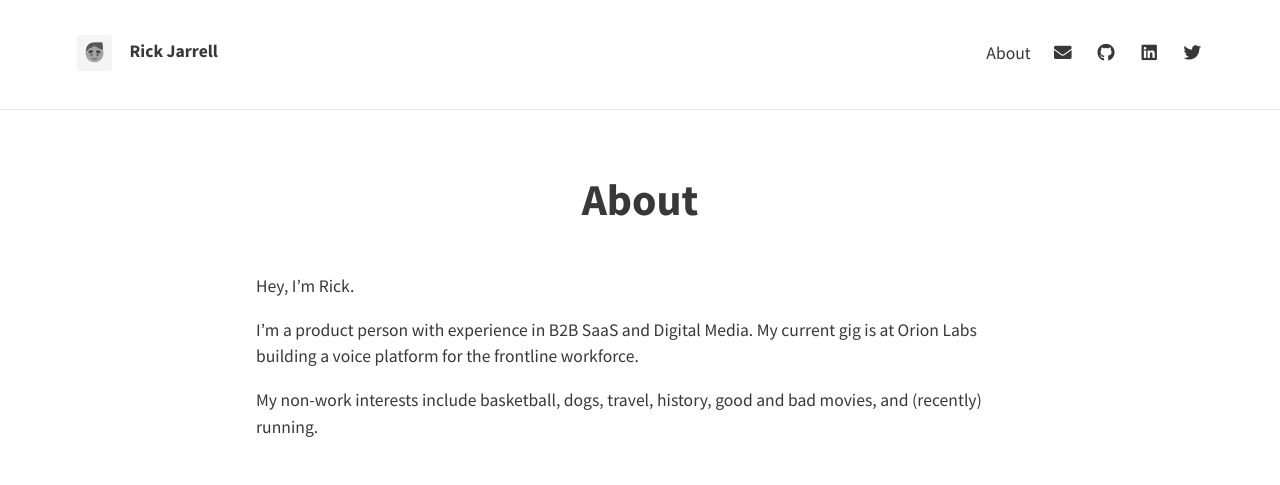
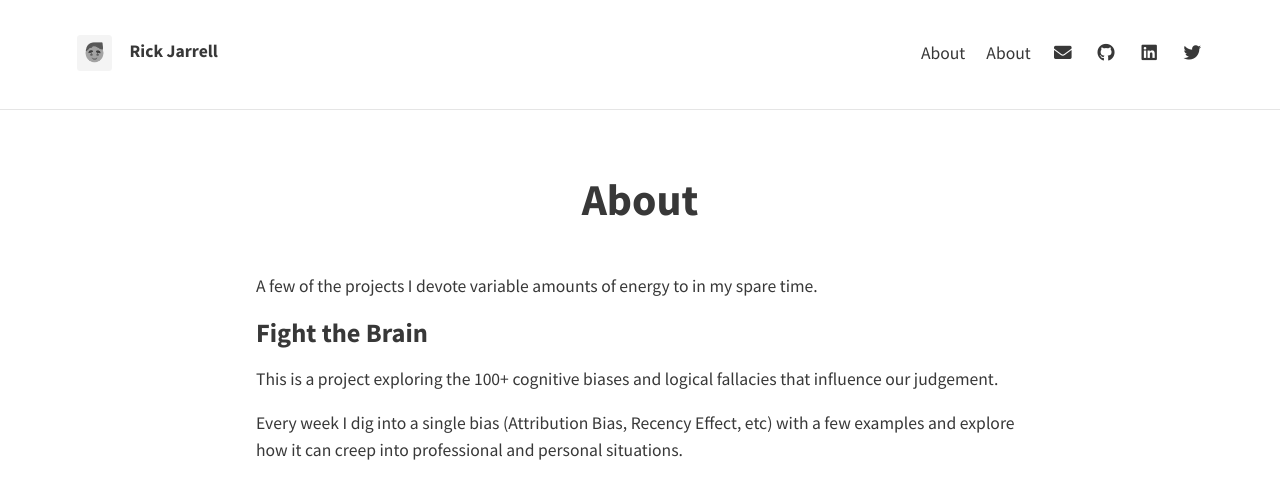
Before and after one commit to rickjarrell/blerg, a Jekyll site: the page built from projects.md, in a window 1280 px wide. Shown: the top 485 px of the page. Built offline with Jekyll 4.4.1, drawn with Linux system fonts in a browser that asks for light colours; nearby versions of some CDN libraries; some of the changed text lies outside the part shown.

Commit message:
projects

```diff
--- /dev/null
+++ b/projects.md
@@ -0,0 +1,17 @@
+---
+layout: page
+title: About
+permalink: /about/
+---
+A few of the projects I devote variable amounts of energy to in my spare time.
+### Fight the Brain
+This is a project exploring the 100+ cognitive biases and logical fallacies that influence our judgement.
+
+Every week I dig into a single bias (Attribution Bias, Recency Effect, etc) with a few examples and explore how it can creep into professional and personal situations.
+
+My goal is to better understand my own thought patterns to improve my decision-making and self-awareness in both professional and personal situations.
+
+[Sign up here](http://www.rickjarrell.substack.com).
+
+### Deep Dives
+Long running project to write deep dives on subjects I feel strongly about and either know a lot or want to learn more. My roadmap includes personal finance, product management, and fitness in your 30s.
```
Also changed, not shown: about.md (+0 -1 lines).
